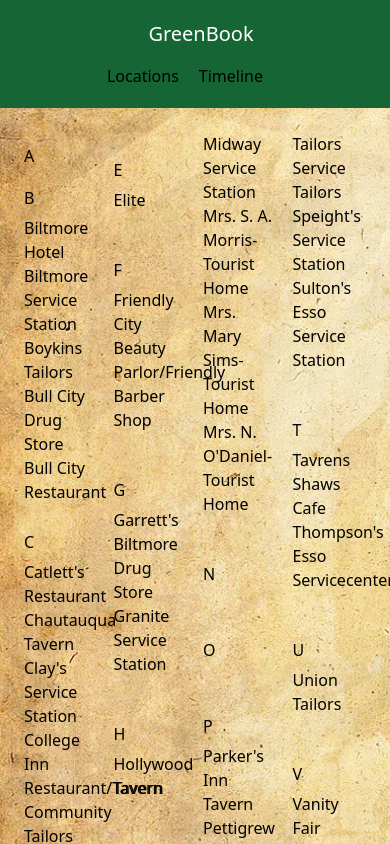
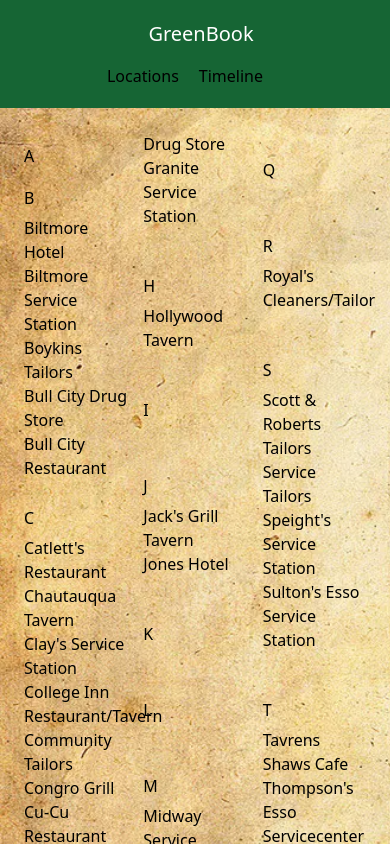
Before and after one commit to AustinSmall/Greenbook, a React (Create React App) app: page /locations in a window 390 px wide. Shown: the top 844 px of the page. Built offline with nearby package versions, Linux system fonts and the light colour scheme.

Commit message:
Revert "Revert "commit""
This reverts commit 0bea28ed9165b11fe7d8ac43fae855af9f05a8ed.

```diff
--- a/src/components/Locations/index.js
+++ b/src/components/Locations/index.js
@@ -2,7 +2,7 @@
 
 function TextColumns() {
   return (
-    <div className="container mx-full columns-4 p-6">
+    <div className="container flex-shrink mx-full columns-3 p-6 sm:columns-4 ">
         <div>
             <h2 className="py-3">A</h2>
         </div>
--- a/src/components/Slideshow/index.js
+++ b/src/components/Slideshow/index.js
@@ -12,6 +12,7 @@
     slidesToScroll: 1,
     autoplay: true,
     autoplaySpeed: 5000,
+    arrows: false,
   };
 
 
```
